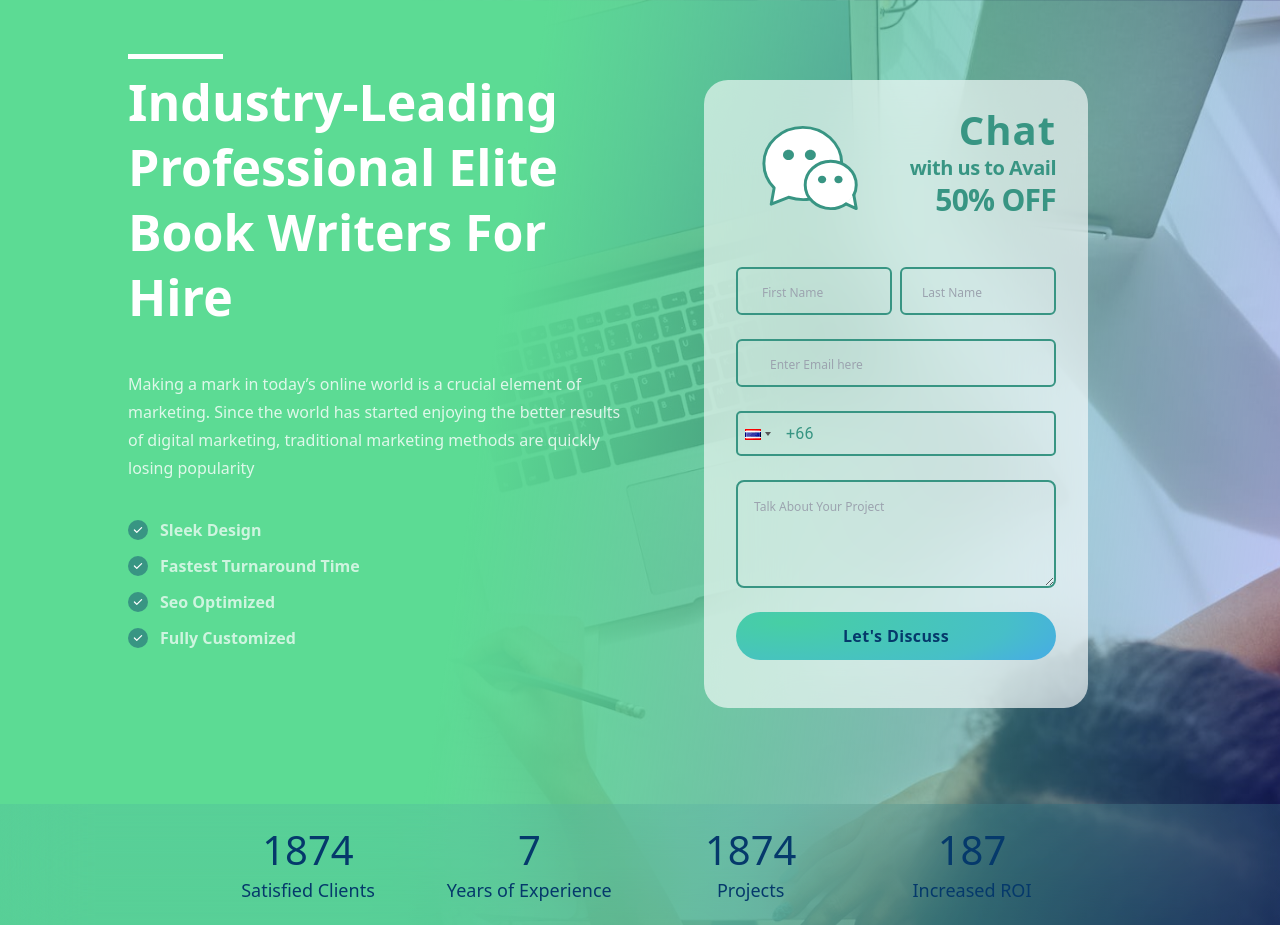
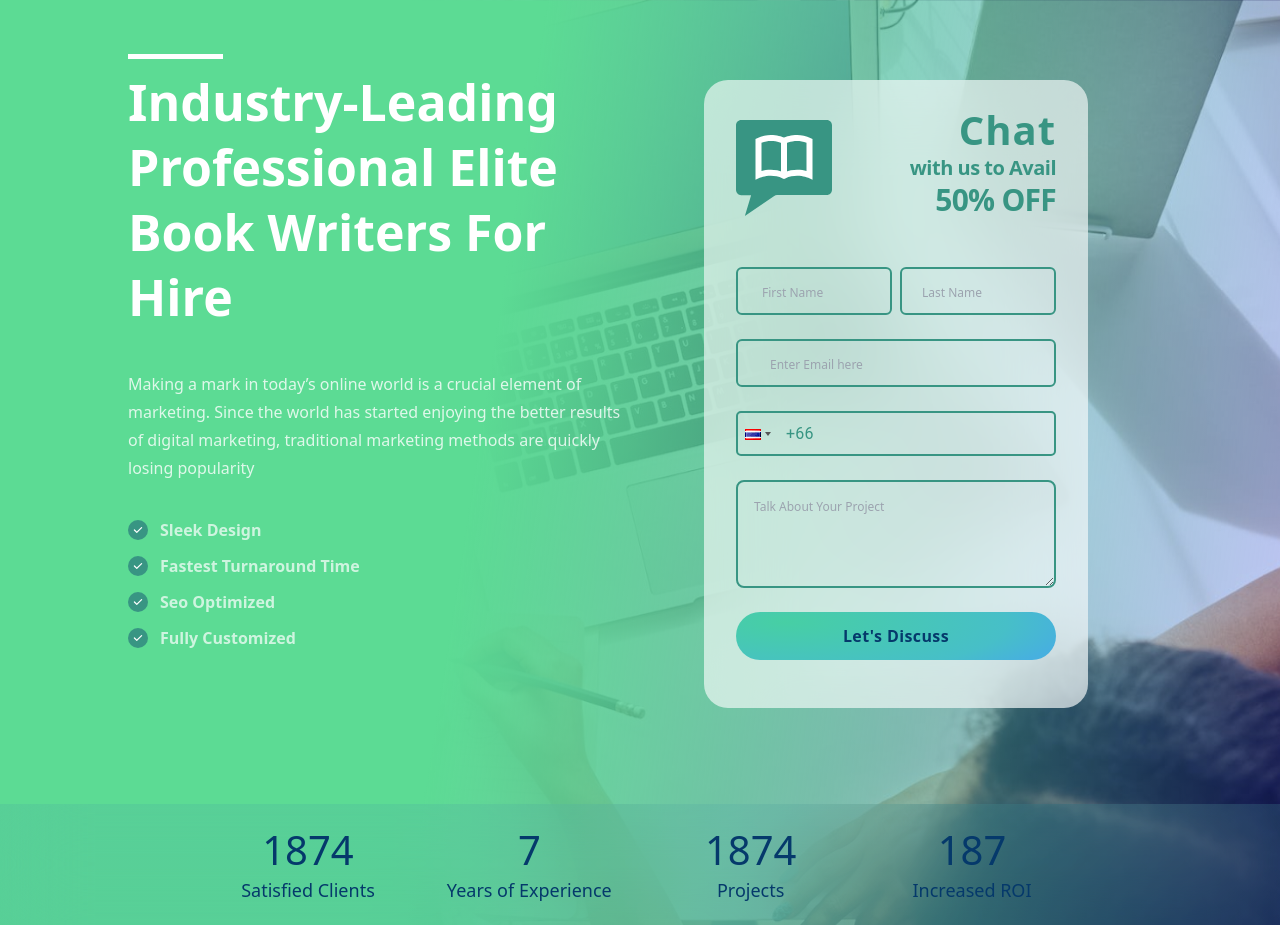
Before and after one commit to Saadi-Yip/scribe-ace, a Next.js app: page / in a window 1280 px wide. Built offline with nearby package versions, Linux system fonts and the light colour scheme.

Commit message:
form icon changed

```diff
--- a/components/global/hero/Form.tsx
+++ b/components/global/hero/Form.tsx
@@ -56,17 +56,17 @@ const Form = () => {
       >
         {/* Header Start */}
         <div className="icons lg:px-2 md:px-0 flex py-6">
-          <div className="text-right w-1/2 pl-4 pt-4 lg:pl-4 md:pl-6 sm:pl-12  flex justify-center">
+          <div className="text-right w-1/2 pt-4 pl-4 sm:pl-8 lg:pl-6 flex justify-start">
             <Svg />
           </div>
-          <div className="lg:text-right w-1/2 mr-2 text-left text-color-third font-semibold md:pr-0 md:pl-0 lg:pr-2 xl:pr-4">
-            <h3 className="lg:text-3xl md:text-xl sm:text-sm text-lg tracking-wide  leading-10">
+          <div className="lg:text-right w-1/2 mr-2 text-left text-color-third font-bold md:pr-0 md:pl-0 lg:pr-2 xl:pr-4">
+            <h3 className="lg:text-3xl md:text-2xl sm:text-xl text-xl tracking-wide  leading-10">
               Chat
             </h3>
-            <h6 className="lg:text-lg text-xs md:text-xs md:tracking-tight md:leading-2 sm:leading-6">
+            <h6 className="lg:text-lg sm:text-lg text-md md:text-lg md:tracking-tight md:leading-2 sm:leading-6">
               with us to Avail
             </h6>
-            <h3 className="lg:text-2xl md:text-xs sm:text-sm tracking-tight leading-10">
+            <h3 className="lg:text-2xl md:text-lg sm:text-lg tracking-tight leading-10">
               50% OFF
             </h3>
           </div>
--- a/components/global/hero/svg.tsx
+++ b/components/global/hero/svg.tsx
@@ -1,18 +1,19 @@
 const Svg = () => {
     return (
       <>
-       <svg width="110" height="114" viewBox="0 0 130 114" fill="none" xmlns="http://www.w3.org/2000/svg" className="lg:h-24 w-16 h-16 lg:w-24 md:h-24 md:w-24 sm:h-24 sm:w-24">
-<path fill-rule="evenodd" clip-rule="evenodd" d="M107.868 50.0064C107.361 23.413 83.9829 2 55.2176 2C26.1347 2 2.55859 23.8882 2.55859 50.8889C2.55859 63.6309 7.80906 75.2343 16.4109 83.9359L12.4665 105.967L35.8819 96.6302C46.1987 99.815 55.9351 100.611 65.0911 99.0188" fill="white"/>
-<path d="M107.868 50.0064C107.361 23.413 83.9829 2 55.2176 2C26.1347 2 2.55859 23.8882 2.55859 50.8889C2.55859 63.6309 7.80906 75.2343 16.4109 83.9359L12.4665 105.967L35.8819 96.6302C46.1987 99.8151 55.9351 100.611 65.0911 99.0188" stroke="#389583" stroke-width="4" stroke-linecap="round" stroke-linejoin="round"/>
-<path d="M35.8817 46.2036C39.9714 46.2036 43.2869 43.1028 43.2869 39.2776C43.2869 35.4526 39.9714 32.3516 35.8817 32.3516C31.7921 32.3516 28.4766 35.4526 28.4766 39.2776C28.4766 43.1028 31.7921 46.2036 35.8817 46.2036Z" fill="#389583"/>
-<path d="M65.5028 46.2036C69.5925 46.2036 72.908 43.1028 72.908 39.2776C72.908 35.4526 69.5925 32.3516 65.5028 32.3516C61.4132 32.3516 58.0977 35.4526 58.0977 39.2776C58.0977 43.1028 61.4132 46.2036 65.5028 46.2036Z" fill="#389583"/>
-<path fill-rule="evenodd" clip-rule="evenodd" d="M113.675 105.673C107.921 109.647 100.79 112 93.0663 112C73.9807 112 58.5088 97.6355 58.5088 79.9163C58.5088 62.1972 73.9807 47.833 93.0663 47.833C112.152 47.833 127.624 62.1972 127.624 79.9163C127.624 84.8043 126.446 89.4371 124.34 93.5832" fill="white"/>
-<path d="M113.675 105.673C107.921 109.647 100.79 112 93.0663 112C73.9807 112 58.5088 97.6355 58.5088 79.9163C58.5088 62.1972 73.9807 47.833 93.0663 47.833C112.152 47.833 127.624 62.1972 127.624 79.9163C127.624 84.8043 126.446 89.4371 124.34 93.5832" stroke="#389583" stroke-width="4" stroke-linecap="round" stroke-linejoin="round"/>
-<path d="M124.34 93.584L127.624 112L113.675 105.673" fill="white"/>
-<path d="M124.34 93.584L127.624 112L113.675 105.673" stroke="#389583" stroke-width="4" stroke-linecap="round" stroke-linejoin="round"/>
-<path d="M103.558 77.7776C100.49 77.7776 98.0039 75.452 98.0039 72.5831C98.0039 69.7143 100.49 67.3887 103.558 67.3887C106.625 67.3887 109.112 69.7143 109.112 72.5831C109.112 75.452 106.625 77.7776 103.558 77.7776Z" fill="#389583"/>
-<path d="M81.341 77.7776C78.2736 77.7776 75.7871 75.452 75.7871 72.5831C75.7871 69.7143 78.2736 67.3887 81.341 67.3887C84.4084 67.3887 86.8949 69.7143 86.8949 72.5831C86.8949 75.452 84.4084 77.7776 81.341 77.7776Z" fill="#389583"/>
-</svg>
+       <svg width="109" height="109" viewBox="0 0 109 109" fill="none" xmlns="http://www.w3.org/2000/svg"   className="lg:h-24 w-20 h-20 lg:w-24 md:h-24 md:w-24 sm:h-24 sm:w-24">
+          <g clip-path="url(#clip0_670_8596)">
+            <path d="M46.6111 85.2618H103.138C106.374 85.2618 109 82.5709 109 79.2532V6.00863C109 2.69094 106.374 0 103.138 0H5.86216C2.62622 0 0 2.69094 0 6.00863V79.2941C0 82.6118 2.62622 85.3027 5.86216 85.3027H17.1675L10.0587 109L43.399 86.2462C44.3528 85.6059 45.47 85.2618 46.6111 85.2618Z" fill="#389583"/>
+            <path d="M57.9062 23.6055H51.0938V63.2304H57.9062V23.6055Z" fill="white"/>
+            <path d="M86.8594 67.8221L82.0668 65.6829C81.9442 65.6284 68.9561 60.0626 55.9783 66.2995L54.5 67.008L53.0217 66.2995C39.9485 60.0115 27.0627 65.6284 26.9332 65.6829L22.1406 67.8221V21.5141L24.0481 20.5808C37.2133 14.1225 50.1741 18.1862 54.5 19.8995C58.8293 18.1862 71.7833 14.1259 84.9519 20.5808L86.8594 21.5141V67.8221ZM39.6283 56.5031C44.1314 56.5031 49.2578 57.2525 54.4966 59.4904C64.6881 55.1372 74.4504 56.4281 80.0435 57.8724V25.8502C67.8627 21.0032 56.1146 26.6098 55.9885 26.6643L54.5 27.3933L53.0115 26.6677C52.7696 26.5553 41.001 21.0747 28.9531 25.8536V57.8724C31.6713 57.1707 35.3705 56.5031 39.6283 56.5031Z" fill="white"/>
+          </g>
+          <defs>
+            <clipPath id="clip0_670_8596">
+              <rect width="109" height="109" fill="white"/>
+            </clipPath>
+          </defs>
+        </svg>
+
 
       </>
     );
```
